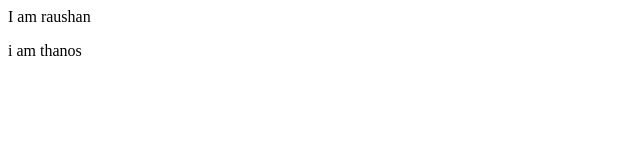
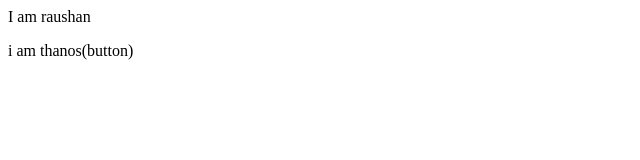
Before and after one commit to RaushanSingh-codes/localrepo, a plain HTML site: page index.html in a window 1280 px wide. Shown: the full height of the page, 0-640 px from the left. Drawn offline with Linux system fonts and the light colour scheme.

Commit message:
add feature

```diff
--- a/index.html
+++ b/index.html
@@ -1,2 +1,2 @@
 <p>I am raushan</p>
-<p>i am thanos</p>
+<p>i am thanos(button)<p>
```
